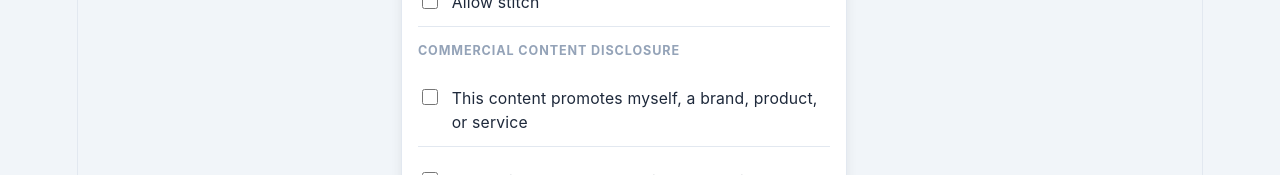
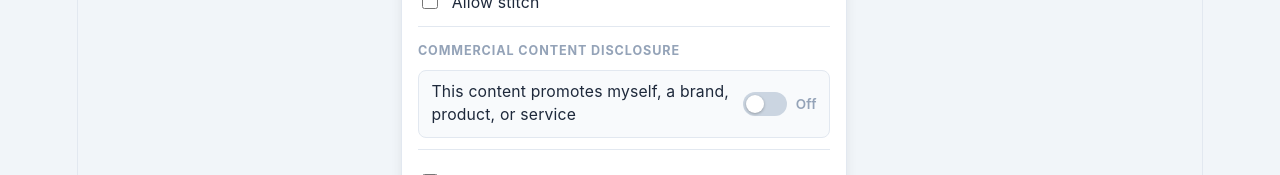
Before and after one commit to Potucky/tiktok-content-automation, a React (Vite) app: page / in a window 1280 px wide. Shown: the part 777-952 px from the top of the page. Built offline with nearby package versions, Linux system fonts and the light colour scheme; no server answers.

Commit message:
Improve TikTok disclosure toggle visibility

```diff
--- a/src/App.css
+++ b/src/App.css
@@ -870,8 +870,101 @@ details[open] > .dash-details-summary::before {
 }
 
 /* ─── Commercial Content Disclosure ─── */
+
+/* iOS-style toggle row */
+.disclosure-toggle-row {
+  display: flex;
+  align-items: center;
+  justify-content: space-between;
+  gap: 0.75rem;
+  margin-top: 0.25rem;
+  margin-bottom: 0;
+  padding: 0.55rem 0.7rem;
+  background: #f8fafc;
+  border: 1px solid #e2e8f0;
+  border-radius: 8px;
+  cursor: pointer;
+  -webkit-user-select: none;
+  user-select: none;
+}
+
+.disclosure-toggle-row:hover {
+  background: #f1f5f9;
+  border-color: #cbd5e1;
+}
+
+.disclosure-toggle-label {
+  font-size: 0.875rem;
+  color: #1e293b;
+  line-height: 1.45;
+  flex: 1;
+}
+
+.disclosure-switch-wrap {
+  display: flex;
+  align-items: center;
+  gap: 0.45rem;
+  flex-shrink: 0;
+}
+
+/* Visually hidden — preserves semantics/keyboard access */
+.disclosure-switch-input {
+  position: absolute;
+  width: 1px;
+  height: 1px;
+  padding: 0;
+  margin: -1px;
+  overflow: hidden;
+  clip: rect(0, 0, 0, 0);
+  white-space: nowrap;
+  border-width: 0;
+}
+
+.disclosure-switch-track {
+  position: relative;
+  width: 44px;
+  height: 24px;
+  background: #cbd5e1;
+  border-radius: 999px;
+  transition: background 0.2s;
+  flex-shrink: 0;
+}
+
+.disclosure-switch-knob {
+  position: absolute;
+  top: 3px;
+  left: 3px;
+  width: 18px;
+  height: 18px;
+  background: #ffffff;
+  border-radius: 50%;
+  box-shadow: 0 1px 3px rgba(0, 0, 0, 0.28);
+  transition: transform 0.2s;
+}
+
+.disclosure-switch-input:checked + .disclosure-switch-track {
+  background: #fe2c55;
+}
+
+.disclosure-switch-input:checked + .disclosure-switch-track .disclosure-switch-knob {
+  transform: translateX(20px);
+}
+
+.disclosure-switch-state {
+  font-size: 0.75rem;
+  font-weight: 600;
+  color: #94a3b8;
+  min-width: 22px;
+  text-align: right;
+}
+
+.disclosure-switch-state--on {
+  color: #fe2c55;
+}
+
+/* Sub-options shown when toggle is On */
 .disclosure-options {
-  padding: 0.3rem 0 0 1.3rem;
+  padding: 0.3rem 0 0 0;
   display: flex;
   flex-direction: column;
   gap: 0.15rem;
@@ -881,8 +974,7 @@ details[open] > .dash-details-summary::before {
   border: 1px solid #fcd34d;
   border-radius: 6px;
   background: #fffbeb;
-  padding-right: 0.5rem;
-  padding-bottom: 0.35rem;
+  padding: 0.3rem 0.5rem 0.35rem;
 }
 
 .disclosure-warn-text {
--- a/src/App.tsx
+++ b/src/App.tsx
@@ -1083,16 +1083,27 @@ function App() {
           {/* ── Commercial Content Disclosure ── */}
           <div className="dash-sub-label">Commercial Content Disclosure</div>
 
-          <label className="tt-consent">
+          <label className="disclosure-toggle-row">
+            <span className="disclosure-toggle-label">
+              This content promotes myself, a brand, product, or service
+            </span>
+            <span className="disclosure-switch-wrap">
               <input
                 type="checkbox"
+                className="disclosure-switch-input"
                 checked={disclosureEnabled}
                 onChange={(e) => {
                   setDisclosureEnabled(e.target.checked);
                   if (!e.target.checked) { setYourBrand(false); setBrandedContent(false); }
                 }}
               />
-            This content promotes myself, a brand, product, or service
+              <span className="disclosure-switch-track">
+                <span className="disclosure-switch-knob" />
+              </span>
+              <span className={`disclosure-switch-state${disclosureEnabled ? ' disclosure-switch-state--on' : ''}`}>
+                {disclosureEnabled ? 'On' : 'Off'}
+              </span>
+            </span>
           </label>
 
           {disclosureEnabled && (
```
Lines whose indentation alone changed are shown as unchanged.
